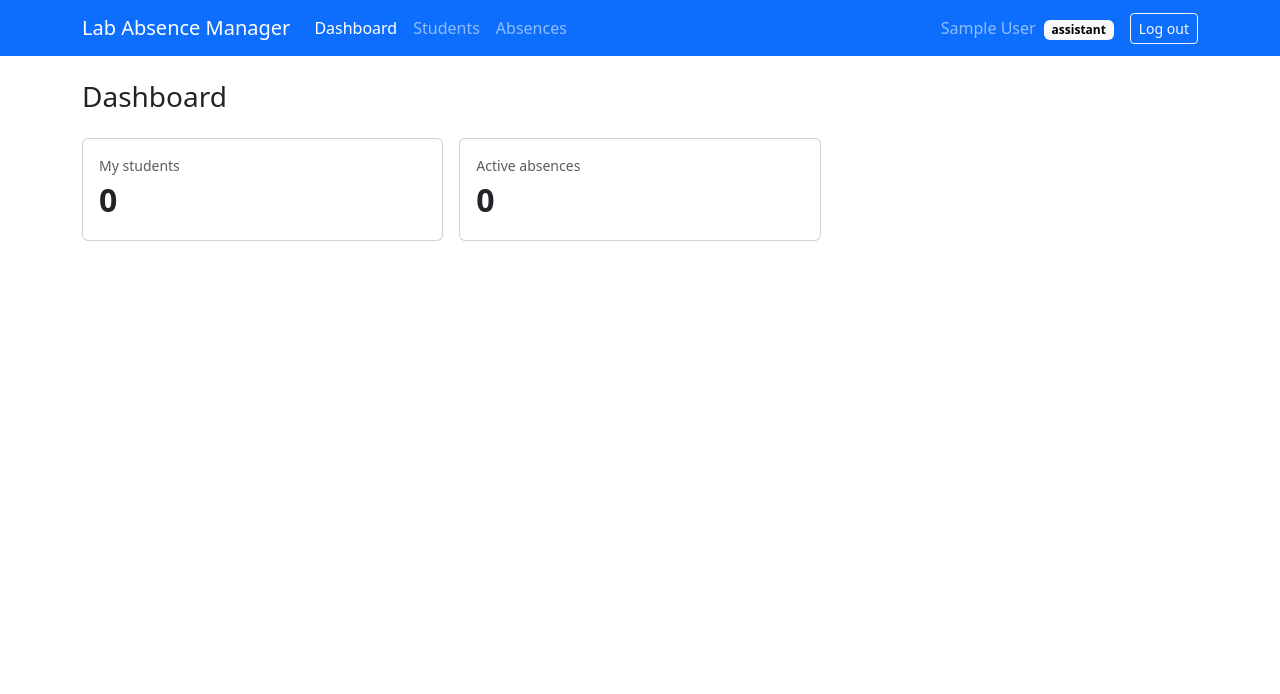
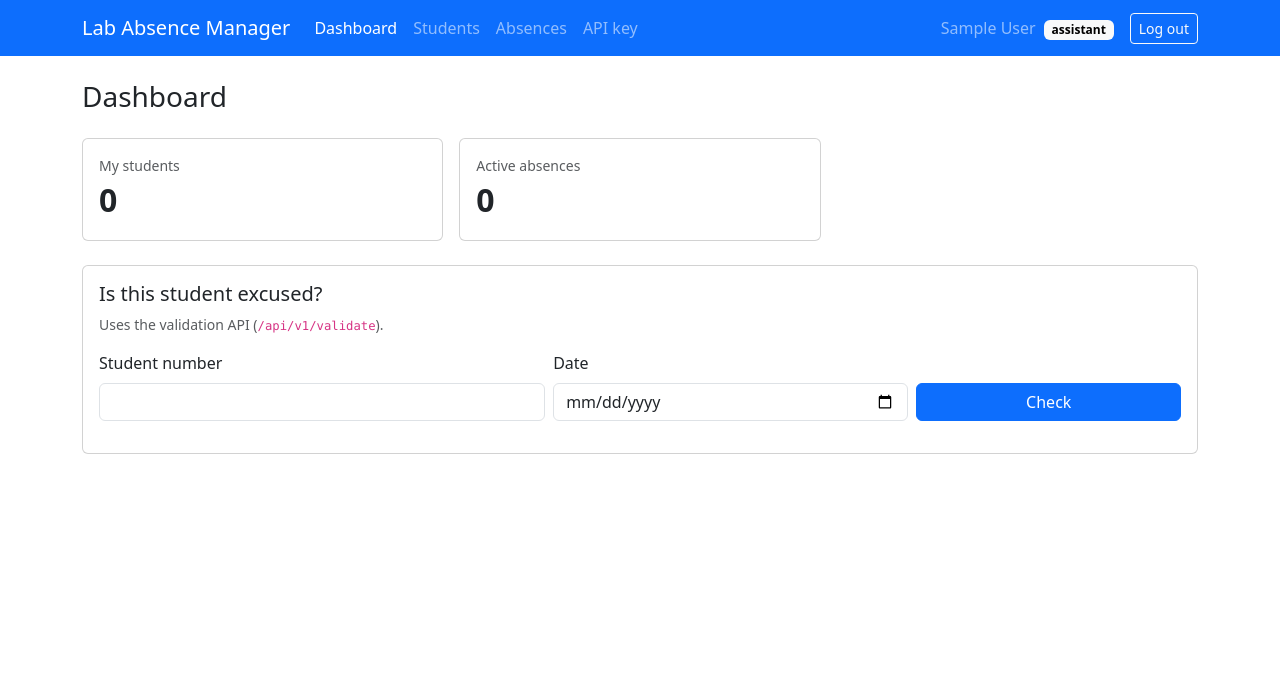
Before and after one commit to adrianmihaipopescu2005/WAD-Project, a Flask app: page /dashboard/ in a window 1280 px wide. Shown: the top 694 px of the page. Run offline with Flask 3, Linux system fonts and the light colour scheme; the visitor is signed in with stand-in values (Sample User, id 1); data that the repository does not hold is empty.

Commit message:
M7: Validation API with API keys and excused-check widget
- GET /api/v1/validate?student_number=...&date=YYYY-MM-DD returns whether
  the student is excused (slot, covering absence, until date)
- Auth via X-API-Key header or staff session; keys are lam_ tokens stored
  as SHA-256 only, shown once, replaceable and revocable, last use recorded
- Assistant keys only see their own students (others look like 404)
- API key page with curl example and response format
- Dynamic excused-check widget on the dashboard (fetch, no reload) with a
  server-rendered no-JS fallback
- Backend ADR for the validation API
- test_api.py: 34 tests (211 passing overall)

Co-Authored-By: Claude Opus 5.5 <noreply@anthropic.com>

```diff
--- a/backend/app/__init__.py
+++ b/backend/app/__init__.py
@@ -34,6 +34,7 @@ def create_app(config_class=Config):
 
     from .blueprints.absences.routes import bp as absences_bp
     from .blueprints.admin.routes import bp as admin_bp
+    from .blueprints.api.routes import bp as api_bp
     from .blueprints.auth.forms import LogoutForm
     from .blueprints.auth.routes import bp as auth_bp
     from .blueprints.dashboard.routes import bp as dashboard_bp
@@ -48,6 +49,7 @@ def create_app(config_class=Config):
     app.register_blueprint(students_bp)
     app.register_blueprint(absences_bp)
     app.register_blueprint(public_bp)
+    app.register_blueprint(api_bp)
 
     # The navbar's logout button is a POST form on every page.
     app.context_processor(lambda: {"logout_form": LogoutForm(), "max_sessions": MAX_SESSIONS})
--- a/backend/app/blueprints/dashboard/routes.py
+++ b/backend/app/blueprints/dashboard/routes.py
@@ -1,16 +1,15 @@
-from flask import Blueprint, render_template
+from flask import Blueprint, render_template, request
 from flask_login import current_user
 
 from ...decorators import staff_required
 from ...extensions import db
 from ...models import ROLE_ASSISTANT, STATUS_ACTIVE, Absence, Student, User
+from ...services import validation
 
 bp = Blueprint("dashboard", __name__, url_prefix="/dashboard")
 
 
-@bp.get("/")
-@staff_required
-def index():
+def _stats():
     students = db.select(db.func.count(Student.id))
     absences = (
         db.select(db.func.count(Absence.id))
@@ -29,4 +28,25 @@ def index():
         stats["assistants"] = db.session.scalar(
             db.select(db.func.count(User.id)).where(User.role == ROLE_ASSISTANT)
         )
-    return render_template("dashboard/index.html", stats=stats)
+    return stats
+
+
+def _excused_check():
+    """Without JS the widget submits here, and the same check as the API is rendered."""
+    number = request.args.get("student_number", "").strip()
+    day = request.args.get("date", "").strip()
+    if not (number or day):
+        return None, None
+    try:
+        return validation.check_excused(current_user, number, validation.parse_day(day)), None
+    except validation.ValidationError as e:
+        return None, str(e)
+
+
+@bp.get("/")
+@staff_required
+def index():
+    check, check_error = _excused_check()
+    return render_template(
+        "dashboard/index.html", stats=_stats(), check=check, check_error=check_error,
+    )
--- a/backend/app/models.py
+++ b/backend/app/models.py
@@ -45,6 +45,10 @@ class User(UserMixin, db.Model):
     created_at = db.Column(db.DateTime(timezone=True), nullable=False, default=_now)
 
     students = db.relationship("Student", back_populates="assistant")
+    api_key = db.relationship(
+        "ApiKey", back_populates="user", uselist=False,
+        cascade="all, delete-orphan", passive_deletes=True,
+    )
 
     def set_password(self, password):
         self.password_hash = generate_password_hash(password)
@@ -136,3 +140,19 @@ class Absence(db.Model):
             return False
         weeks = (day - self.start_date).days // 7
         return 0 <= weeks < self.sessions_count
+
+
+class ApiKey(db.Model):
+    """A user's key for the validation API. Only a SHA-256 hash of the key is stored."""
+
+    __tablename__ = "api_keys"
+
+    id = db.Column(db.Integer, primary_key=True)
+    user_id = db.Column(
+        db.Integer, db.ForeignKey("users.id", ondelete="CASCADE"), nullable=False, unique=True
+    )
+    key_hash = db.Column(db.String(64), nullable=False, unique=True)
+    created_at = db.Column(db.DateTime(timezone=True), nullable=False, default=_now)
+    last_used_at = db.Column(db.DateTime(timezone=True))
+
+    user = db.relationship("User", back_populates="api_key")
--- /dev/null
+++ b/backend/app/services/validation.py
@@ -0,0 +1,101 @@
+"""License validation (WAD): is a student excused from the lab session on a given date?"""
+
+import hashlib
+import secrets
+from datetime import UTC, date, datetime
+
+from ..extensions import db
+from ..models import SLOTS, STATUS_ACTIVE, Absence, ApiKey
+from .absences import find_student_by_number
+
+KEY_PREFIX = "lam_"
+
+
+class ValidationError(Exception):
+    def __init__(self, message, status=400):
+        super().__init__(message)
+        self.status = status
+
+
+# --- API keys -------------------------------------------------------------------------
+
+def _hash(raw_key):
+    return hashlib.sha256(raw_key.encode()).hexdigest()
+
+
+def generate_key(user):
+    """Create (or replace) the user's key and return the raw key, which is never stored."""
+    raw = KEY_PREFIX + secrets.token_urlsafe(32)
+    if user.api_key is not None:
+        db.session.delete(user.api_key)
+        db.session.flush()
+    db.session.add(ApiKey(user=user, key_hash=_hash(raw)))
+    db.session.commit()
+    return raw
+
+
+def revoke_key(user):
+    if user.api_key is not None:
+        db.session.delete(user.api_key)
+        db.session.commit()
+
+
+def user_for_key(raw_key):
+    """The key's owner (and its last use is recorded), or None for a missing or unknown key."""
+    if not raw_key:
+        return None
+    key = db.session.execute(
+        db.select(ApiKey).where(ApiKey.key_hash == _hash(raw_key.strip()))
+    ).scalar_one_or_none()
+    if key is None:
+        return None
+    key.last_used_at = datetime.now(UTC)
+    db.session.commit()
+    return key.user
+
+
+# --- validation -----------------------------------------------------------------------
+
+def parse_day(value):
+    try:
+        return date.fromisoformat((value or "").strip())
+    except ValueError:
+        raise ValidationError("date must be YYYY-MM-DD.") from None
+
+
+def check_excused(user, student_number, day):
+    """The validation result for `user`, who must be allowed to see the student.
+
+    Another assistant's student gives the same 404 as an unknown number, so nothing leaks.
+    """
+    if not (student_number or "").strip():
+        raise ValidationError("student_number is required.")
+    student = find_student_by_number(student_number)
+    if student is None or not (user.is_admin or student.assistant_id == user.id):
+        raise ValidationError("Student not found.", 404)
+
+    slot = next((code for code, (_label, wd) in SLOTS.items() if wd == day.weekday()), None)
+    result = {
+        "student_number": student.student_number,
+        "date": day.isoformat(),
+        "lab_day": slot is not None,
+        "slot": slot,
+        "slot_label": SLOTS[slot][0] if slot else None,
+        "excused": False,
+        "absence_id": None,
+        "until": None,
+    }
+    if slot is None:
+        return result
+
+    absences = db.session.execute(
+        db.select(Absence).where(
+            Absence.student_id == student.id,
+            Absence.slot == slot,
+            Absence.status == STATUS_ACTIVE,
+        )
+    ).scalars()
+    covering = next((a for a in absences if a.covers(day)), None)
+    if covering is not None:
+        result.update(excused=True, absence_id=covering.id, until=covering.end_date.isoformat())
+    return result
--- /dev/null
+++ b/frontend/static/js/excused-check.js
@@ -0,0 +1,50 @@
+// Excused-check widget (dashboard): asks the validation API and shows the answer without a
+// reload. It uses the login session, so no API key is needed in the browser.
+// Without JS the form submits to the dashboard, which renders the same result.
+(function () {
+  "use strict";
+
+  const form = document.getElementById("excused-check");
+  const output = document.getElementById("excused-result");
+  if (!form || !output) return;
+
+  // Builds the same markup as dashboard/_check_result.html, using textContent only.
+  function render(kind, strong, text) {
+    const classes = { "excused": "success", "not-excused": "warning", "no-lab": "secondary", "error": "danger" };
+    const box = document.createElement("div");
+    box.className = `alert alert-${classes[kind]} mb-0`;
+    box.dataset.result = kind;
+    if (strong) {
+      const b = document.createElement("strong");
+      b.textContent = strong;
+      box.append(b, " ");
+    }
+    box.append(text);
+    output.replaceChildren(box);
+  }
+
+  form.addEventListener("submit", async (event) => {
+    event.preventDefault();
+    const params = new URLSearchParams(new FormData(form));
+    const button = form.querySelector("button[type=submit]");
+    button.disabled = true;
+    output.setAttribute("aria-busy", "true");
+    try {
+      const r = await App.fetchJson(`${form.dataset.endpoint}?${params}`);
+      if (!r.lab_day) {
+        render("no-lab", "", `No lab session on ${r.date}. Labs are on Tuesdays and Thursdays.`);
+      } else if (r.excused) {
+        render("excused", "✓ Excused.",
+          `${r.student_number} on ${r.date} (${r.slot_label}), covered by absence #${r.absence_id} until ${r.until}.`);
+      } else {
+        render("not-excused", "✗ Not excused.", `${r.student_number} on ${r.date} (${r.slot_label}).`);
+      }
+      history.replaceState(null, "", `${location.pathname}?${params}`);
+    } catch (err) {
+      render("error", "", err.message);
+    } finally {
+      button.disabled = false;
+      output.removeAttribute("aria-busy");
+    }
+  });
+})();
--- a/frontend/templates/base.html
+++ b/frontend/templates/base.html
@@ -35,6 +35,10 @@
             <li class="nav-item">
               <a class="nav-link {{ 'active' if request.blueprint == 'absences' }}"
                  href="{{ url_for('absences.index') }}">Absences</a>
+            </li>
+            <li class="nav-item">
+              <a class="nav-link {{ 'active' if request.endpoint in ('auth.api_key', 'auth.generate_api_key') }}"
+                 href="{{ url_for('auth.api_key') }}">API key</a>
             </li>
             {% if current_user.is_admin %}
               <li class="nav-item">
--- /dev/null
+++ b/frontend/templates/dashboard/_check_result.html
@@ -0,0 +1,20 @@
+{#- Server-rendered result of the excused check (no-JS fallback). excused-check.js builds the
+    same markup from the API's JSON. Needs: check (dict or None), check_error (str or None). -#}
+{% if check_error %}
+  <div class="alert alert-danger mb-0">{{ check_error }}</div>
+{% elif check %}
+  {% if not check.lab_day %}
+    <div class="alert alert-secondary mb-0" data-result="no-lab">
+      No lab session on {{ check.date }}. Labs are on Tuesdays and Thursdays.
+    </div>
+  {% elif check.excused %}
+    <div class="alert alert-success mb-0" data-result="excused">
+      <strong>✓ Excused.</strong> {{ check.student_number }} on {{ check.date }} ({{ check.slot_label }}),
+      covered by absence #{{ check.absence_id }} until {{ check.until }}.
+    </div>
+  {% else %}
+    <div class="alert alert-warning mb-0" data-result="not-excused">
+      <strong>✗ Not excused.</strong> {{ check.student_number }} on {{ check.date }} ({{ check.slot_label }}).
+    </div>
+  {% endif %}
+{% endif %}
--- a/frontend/templates/dashboard/index.html
+++ b/frontend/templates/dashboard/index.html
@@ -35,4 +35,37 @@
     </div>
   </div>
 </div>
+
+<div class="card mt-4">
+  <div class="card-body">
+    <h2 class="h5 card-title">Is this student excused?</h2>
+    <p class="small text-body-secondary">
+      Uses the validation API (<code>{{ url_for('api.validate') }}</code>).
+    </p>
+    {# Without JS this is a GET form back to the dashboard; with JS it calls the API directly. #}
+    <form class="row g-2 align-items-end" method="get" id="excused-check"
+          data-endpoint="{{ url_for('api.validate') }}">
+      <div class="col-sm-5">
+        <label class="form-label" for="check-number">Student number</label>
+        <input class="form-control" id="check-number" name="student_number" required
+               autocomplete="off" value="{{ request.args.get('student_number', '') }}">
+      </div>
+      <div class="col-sm-4">
+        <label class="form-label" for="check-date">Date</label>
+        <input class="form-control" type="date" id="check-date" name="date" required
+               value="{{ request.args.get('date', '') }}">
+      </div>
+      <div class="col-sm-3">
+        <button class="btn btn-primary w-100" type="submit">Check</button>
+      </div>
+    </form>
+    <div id="excused-result" class="mt-3" aria-live="polite">
+      {% include "dashboard/_check_result.html" %}
+    </div>
+  </div>
+</div>
 {% endblock %}
+
+{% block scripts %}
+  <script src="{{ url_for('static', filename='js/excused-check.js') }}"></script>
+{% endblock %}
```
Also changed, not shown: MILESTONES.md (+12 -1 lines), STEP.md (+12 -7 lines), adr/backend/INDEX.md (+1 -0 lines), adr/backend/backend-validation-api.md (added, +24 -0 lines), backend/app/blueprints/api/routes.py (added, +29 -0 lines), backend/app/blueprints/auth/routes.py (+31 -1 lines), backend/tests/test_api.py (added, +233 -0 lines), frontend/templates/account/api_key.html (added, +77 -0 lines), backend/app/blueprints/api/__init__.py (added).
